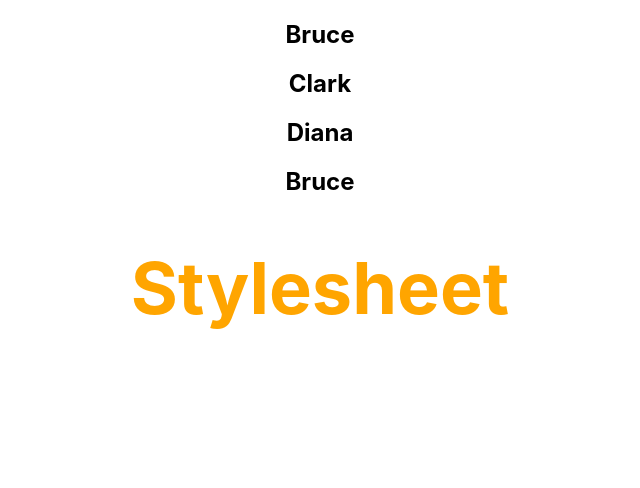
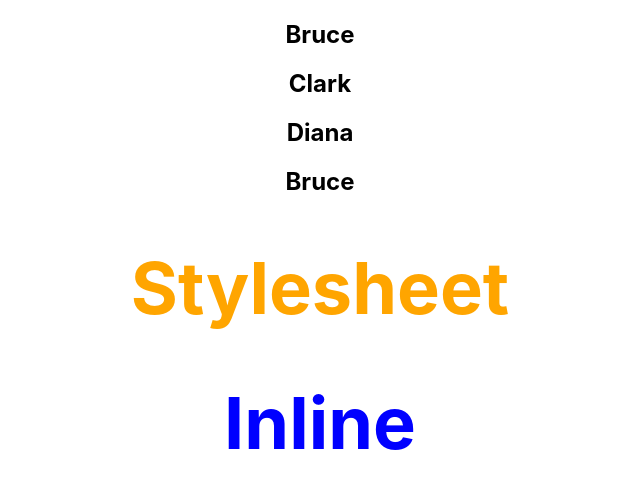
Before and after one commit to vigneshmagudeeswaran/codeevaluation, a React (Create React App) app: page / in a window 1280 px wide. Shown: the top 488 px of the page, without its empty margins (320-960 px from the left). Built offline with nearby package versions, Linux system fonts and the light colour scheme.

Commit message:
inline_styling

```diff
--- a/src/App.js
+++ b/src/App.js
@@ -12,12 +12,13 @@
 import UserGreeting from "./components/UserGreeting";
 import NameList from "./components/NameList";
 import Stylesheet from "./components/Stylesheet";
-
+import Inline from "./components/Inline";
 function App() {
   return (
     <div className="App">
       <NameList />
       <Stylesheet primary={true} />
+      <Inline />
       {/* <ParentComponent /> */}
       {/* <UserGreeting/> */}
       {/* <Counter></Counter>
--- /dev/null
+++ b/src/components/Inline.js
@@ -0,0 +1,16 @@
+import React from "react";
+
+const heading = {
+    fontSize: '72px',
+    color:'blue'
+}
+
+function Inline() {
+  return (
+    <div>
+      <h1 style ={heading}>Inline</h1>
+    </div>
+  );
+}
+
+export default Inline;
```
